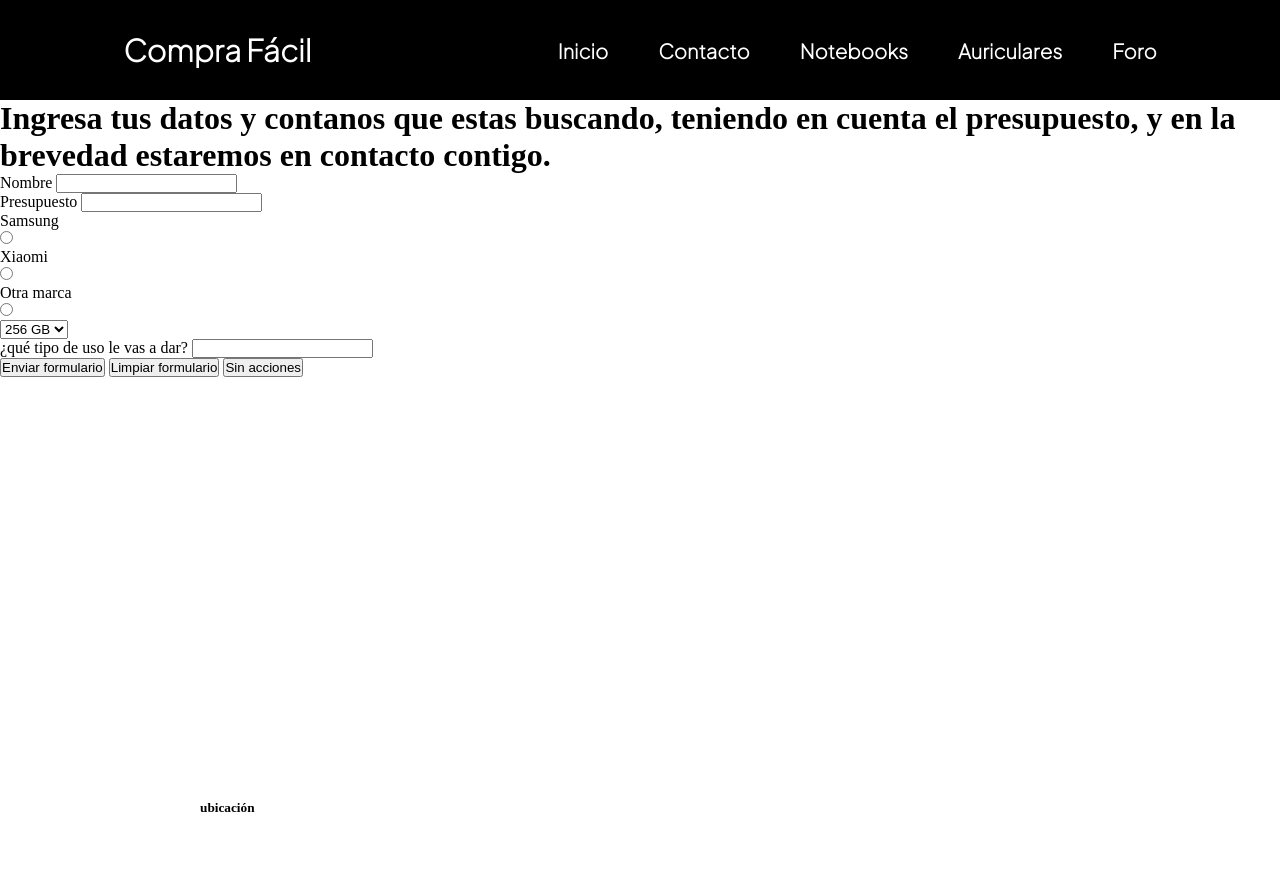
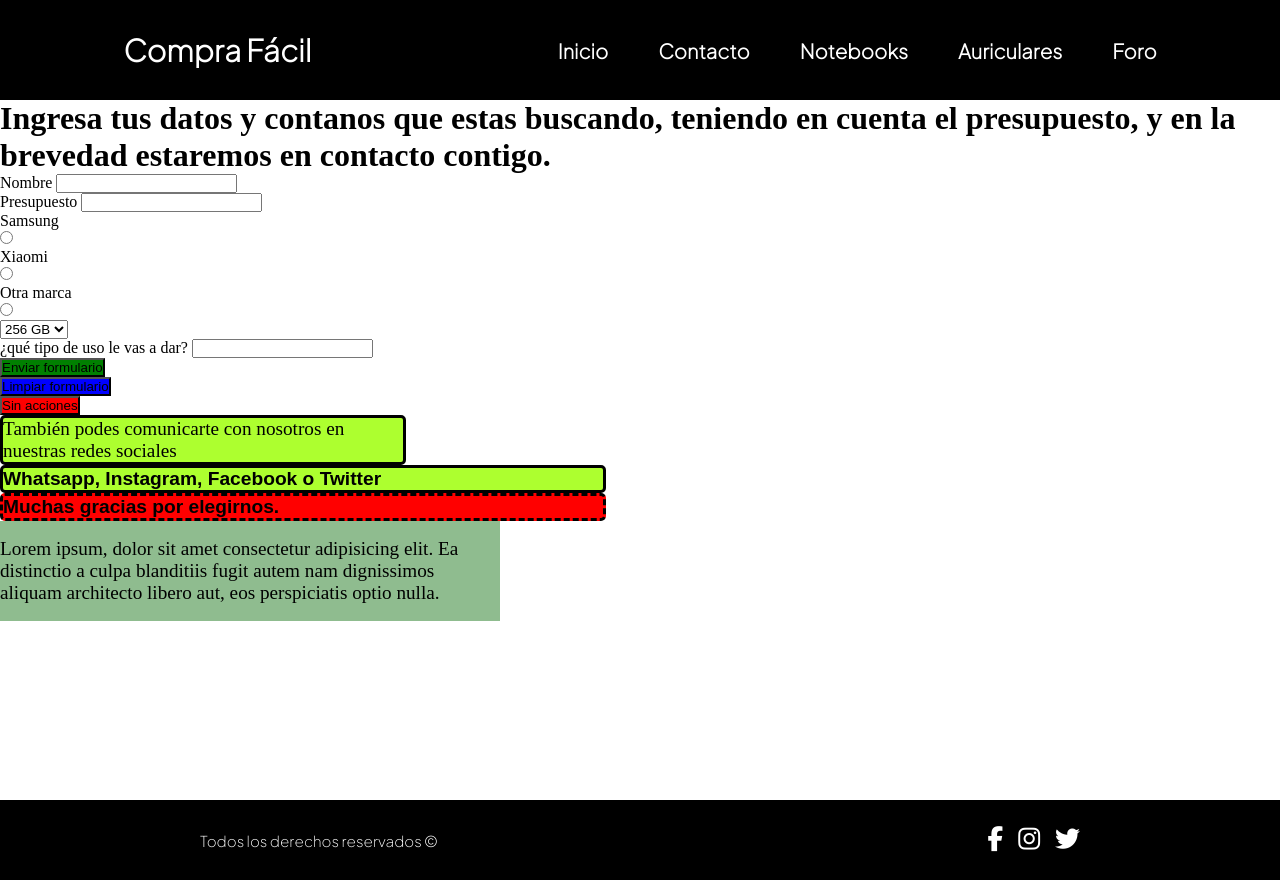
Before and after one commit to ignacioanzola/proyectoAnzola, a plain HTML site: page secciones/contacto.html in a window 1280 px wide. Before the commit the page ends 816 px from the top, so only its background shows below. Drawn offline with nearby package versions, Linux system fonts and the light colour scheme; files that its build step writes are made by us from their sources.

Commit message:
operacionesSassII

```diff
--- a/secciones/contacto.html
+++ b/secciones/contacto.html
@@ -5,7 +5,8 @@
     <meta http-equiv="X-UA-Compatible" content="IE=edge">
     <meta name="viewport" content="width=device-width, initial-scale=1.0">
     <title>Contacto - Compra Fácil</title>
-    <link rel="stylesheet" href="../estilos/styles.css">
+    <script src="https://kit.fontawesome.com/ba94b17175.js" crossorigin="anonymous"></script>
+    <link rel="stylesheet" href="../estilos/style.css">
 </head>
 <body>
 
@@ -61,16 +62,33 @@
     <label for="informacion">¿qué tipo de uso le vas a dar?</label>
     <input type="text" name="información"><br>
 
-    <input type="submit" value="Enviar formulario">
-    <input type="reset" value="Limpiar formulario">
-    <input type="button" value="Sin acciones">
+    <div><input type="submit" value="Enviar formulario" class="btn-send"></div>
+    <div><input type="reset" value="Limpiar formulario" class="btn-clear"></div>
+    <div><input type="button" value="Sin acciones" class="btn-none"></div>
 
     </form>
 
+    <div class="extend1">También podes comunicarte con nosotros en nuestras redes sociales</div>
+    <div class="extend2">Whatsapp, Instagram, Facebook o Twitter</div>
+    <div class="extend3">Muchas gracias por elegirnos.</div>
+
+    <div class="mixin1">Lorem ipsum, dolor sit amet consectetur adipisicing elit. Ea distinctio a culpa blanditiis fugit autem nam dignissimos aliquam architecto libero aut, eos perspiciatis optio nulla.</div>
+
 </main>
 
-    <footer>
-        <h5>ubicación</h5>
-    </footer>
+<footer class="containerFooter">
+    <p>Todos los derechos reservados ©</p>
+    <div class="logosFooter">
+        <div>
+            <i class="fa-brands fa-facebook-f"></i>
+        </div>
+        <div>
+            <i class="fa-brands fa-instagram"></i>
+        </div>
+        <div>
+            <i class="fa-brands fa-twitter"></i>
+        </div>
+    </div>
+</footer>
 </body>
 </html>
--- /dev/null
+++ b/style/_operaciones.scss
@@ -0,0 +1,44 @@
+$contacto: (
+        send: green,
+        clear: blue,
+        none: red,
+);
+    @each $boton, $color in $contacto {
+        .btn-#{$boton}{
+            background-color: $color;
+        }
+    }
+
+.extend1{
+    background-color: greenyellow;
+    font-size: larger;
+    width: 400px;
+    border: 3px solid black;
+    border-radius: 5px;
+}
+
+.extend2{
+    @extend .extend1;
+    font-family: Arial, Helvetica, sans-serif;
+    width: 600px;
+    font-weight: bolder;
+}
+
+.extend3{
+    @extend .extend2;
+    background-color: red;
+    border: 3px black dashed;
+}
+
+@mixin boxmix ($height, $width){
+    height: $height;
+    width: $width;
+}
+
+.mixin1{
+    @include boxmix(100px, 500px);
+    font-size: larger;
+    background-color:darkseagreen;
+    display: flex;
+    align-items: center;
+}
--- a/style/_productos.scss
+++ b/style/_productos.scss
@@ -18,7 +18,6 @@
             background-color: gray;
             width: 100%;
             text-align: center;
-         }
+          }
         }
-
      }
--- a/style/style.scss
+++ b/style/style.scss
@@ -1,5 +1,7 @@
 @import url("https://fonts.googleapis.com/css2?family=Plus+Jakarta+Sans:wght@200&display=swap");
 @import "nav";
+@import "productos";
+@import "operaciones";
 
 * {
   padding: 0;
```
Also changed, not shown: index.html (+7 -4 lines), secciones/auriculares.html (+16 -4 lines), secciones/foro.html (+17 -7 lines), secciones/notebooks.html (+18 -3 lines), estilos/style.css, secciones/sassII.html (added), 1 other file.
